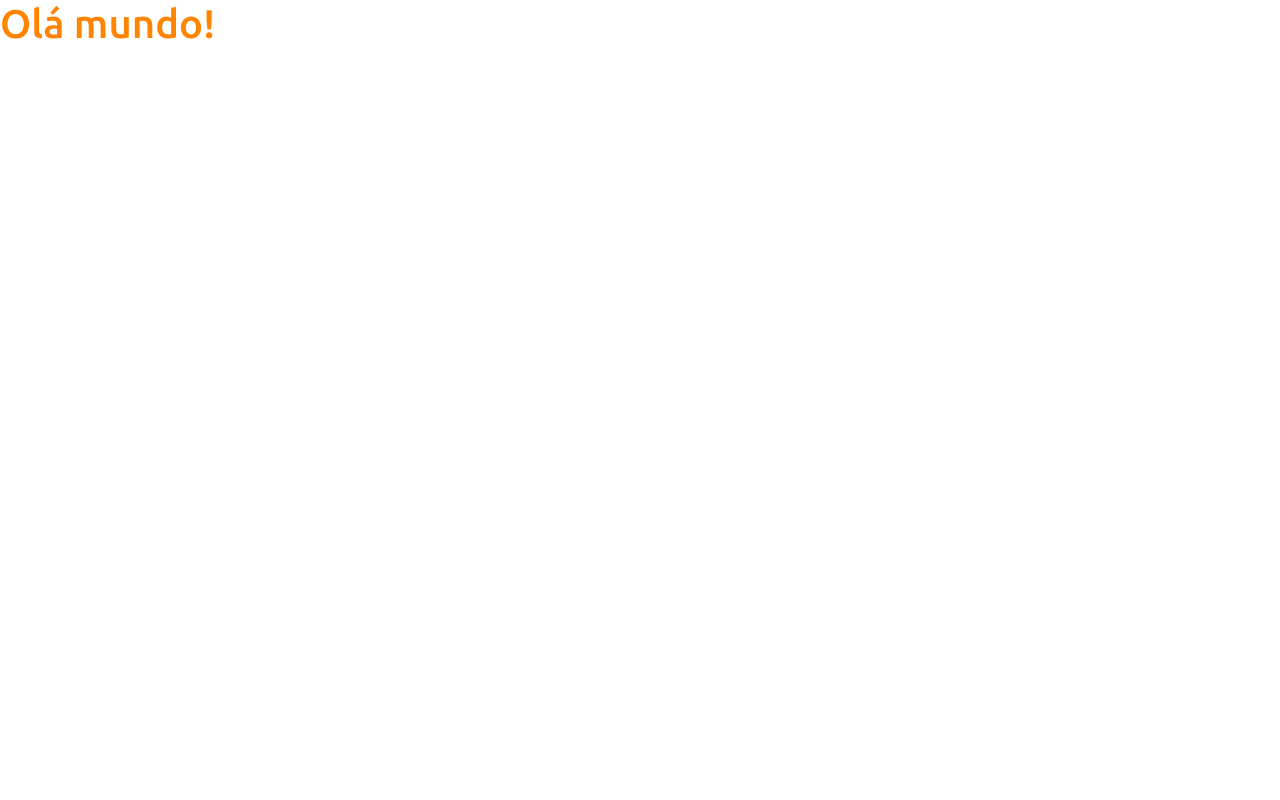
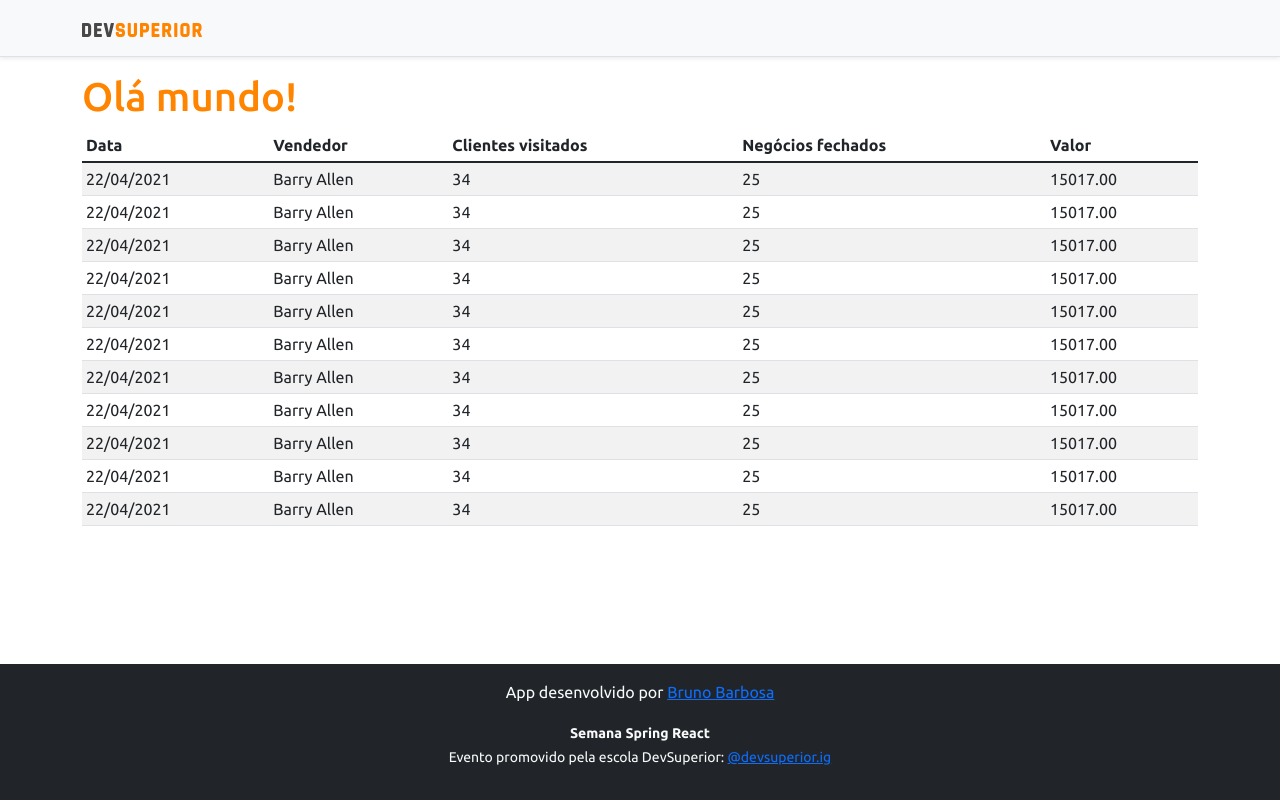
Before and after one commit to brunow8/Project-DsVendas__ReactJs, a React (Create React App) app in the folder frontend/: page / in a window 1280 px wide. Built offline with nearby package versions, Linux system fonts and the light colour scheme.

Commit message:
Basic static components

```diff
--- a/frontend/src/App.tsx
+++ b/frontend/src/App.tsx
@@ -1,9 +1,18 @@
+import NavBar from 'components/NavBar';
+import Footer from 'components/Footer';
+import DataTable from 'components/DataTable';
+
 function App() {
   return (
-    <div>
-      <h1 className="text-primary">Olá mundo!</h1>
-    </div>
+    <>
+      <NavBar />
+      <div className = "container">
+        <h1 className="text-primary">Olá mundo!</h1>
+
+        <DataTable/>
+      </div>
+      <Footer/>
+    </>
   );
 }
-
 export default App;
--- /dev/null
+++ b/frontend/src/components/DataTable/index.tsx
@@ -0,0 +1,87 @@
+const DataTable = () => {
+    return (
+        <div className="table-responsive">
+            <table className="table table-striped table-sm">
+                <thead>
+                    <tr>
+                        <th>Data</th>
+                        <th>Vendedor</th>
+                        <th>Clientes visitados</th>
+                        <th>Negócios fechados</th>
+                        <th>Valor</th>
+                    </tr>
+                </thead>
+                <tbody>
+                    <tr>
+                        <td>22/04/2021</td>
+                        <td>Barry Allen</td>
+                        <td>34</td>
+                        <td>25</td>
+                        <td>15017.00</td>
+                    </tr>
+                    <tr>
+                        <td>22/04/2021</td>
+                        <td>Barry Allen</td>
+                        <td>34</td>
+                        <td>25</td>
+                        <td>15017.00</td>
+                    </tr><tr>
+                        <td>22/04/2021</td>
+                        <td>Barry Allen</td>
+                        <td>34</td>
+                        <td>25</td>
+                        <td>15017.00</td>
+                    </tr><tr>
+                        <td>22/04/2021</td>
+                        <td>Barry Allen</td>
+                        <td>34</td>
+                        <td>25</td>
+                        <td>15017.00</td>
+                    </tr><tr>
+                        <td>22/04/2021</td>
+                        <td>Barry Allen</td>
+                        <td>34</td>
+                        <td>25</td>
+                        <td>15017.00</td>
+                    </tr><tr>
+                        <td>22/04/2021</td>
+                        <td>Barry Allen</td>
+                        <td>34</td>
+                        <td>25</td>
+                        <td>15017.00</td>
+                    </tr><tr>
+                        <td>22/04/2021</td>
+                        <td>Barry Allen</td>
+                        <td>34</td>
+                        <td>25</td>
+                        <td>15017.00</td>
+                    </tr><tr>
+                        <td>22/04/2021</td>
+                        <td>Barry Allen</td>
+                        <td>34</td>
+                        <td>25</td>
+                        <td>15017.00</td>
+                    </tr><tr>
+                        <td>22/04/2021</td>
+                        <td>Barry Allen</td>
+                        <td>34</td>
+                        <td>25</td>
+                        <td>15017.00</td>
+                    </tr><tr>
+                        <td>22/04/2021</td>
+                        <td>Barry Allen</td>
+                        <td>34</td>
+                        <td>25</td>
+                        <td>15017.00</td>
+                    </tr><tr>
+                        <td>22/04/2021</td>
+                        <td>Barry Allen</td>
+                        <td>34</td>
+                        <td>25</td>
+                        <td>15017.00</td>
+                    </tr>                </tbody>
+            </table>
+        </div>
+    );
+}
+export default DataTable;
--- /dev/null
+++ b/frontend/src/components/Footer/index.tsx
@@ -0,0 +1,13 @@
+const NavBar = () => {
+    return (
+        <footer className="footer mt-auto py-3 bg-dark">
+  <div className="container">
+    <p className="text-light">App desenvolvido por <a href="https://github.com/brunow8" target="_blank" rel="noreferrer">Bruno Barbosa</a></p>
+    <p className="text-light"><small><strong>Semana Spring React</strong><br/>
+      Evento promovido pela escola DevSuperior: <a href="https://instagram.com/devsuperior.ig" target="_blank" rel="noreferrer">@devsuperior.ig</a></small></p>
+  </div>
+</footer>
+
+    );
+}
+export default NavBar;
--- /dev/null
+++ b/frontend/src/components/NavBar/index.tsx
@@ -0,0 +1,14 @@
+import ImgDsDark from 'assets/img/ds-dark.svg';
+
+const NavBar = () => {
+    return (
+        <div className="d-flex flex-column flex-md-row align-items-center p-3 px-md-4 mb-3 bg-light border-bottom shadow-sm">
+            <div className="container">
+                <nav className="my-2 my-md-0 mr-md-3">
+                    <img src={ImgDsDark} alt="DevSuperior" width="120" />
+                </nav>
+            </div>
+        </div>
+    );
+}
+export default NavBar;
--- a/frontend/src/index.tsx
+++ b/frontend/src/index.tsx
@@ -3,10 +3,10 @@
 import 'bootstrap/dist/css/bootstrap.css';
 import './assets/css/styles.css';
 import App from './App';
+
 ReactDOM.render(
   <React.StrictMode>
     <App />
   </React.StrictMode>,
   document.getElementById('root')
-
 );
```
Also changed, not shown: frontend/src/assets/css/styles.css (line endings or trailing spaces), frontend/src/assets/img/ds-dark.svg (added).
